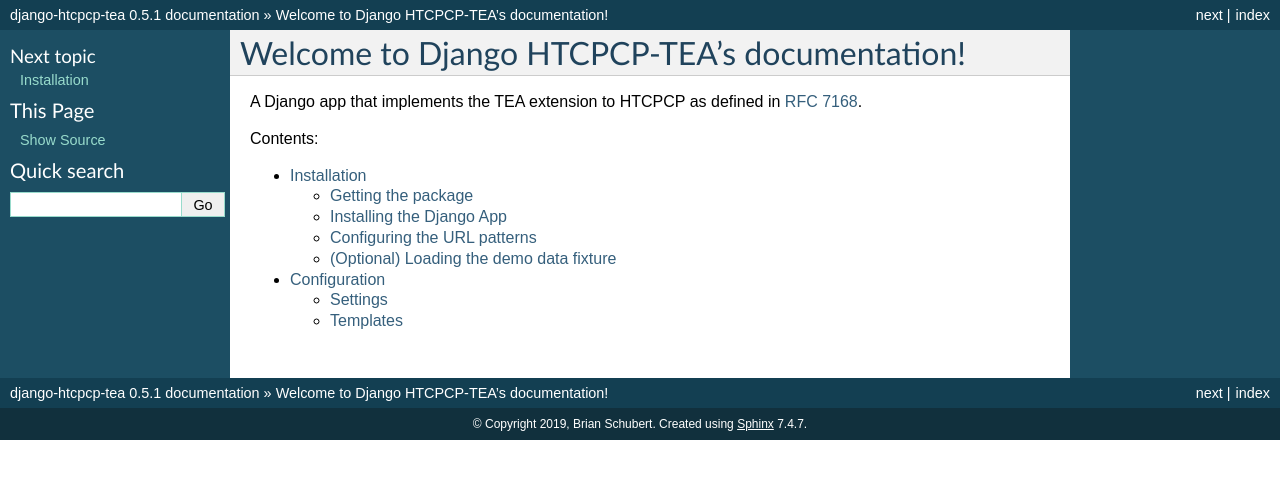
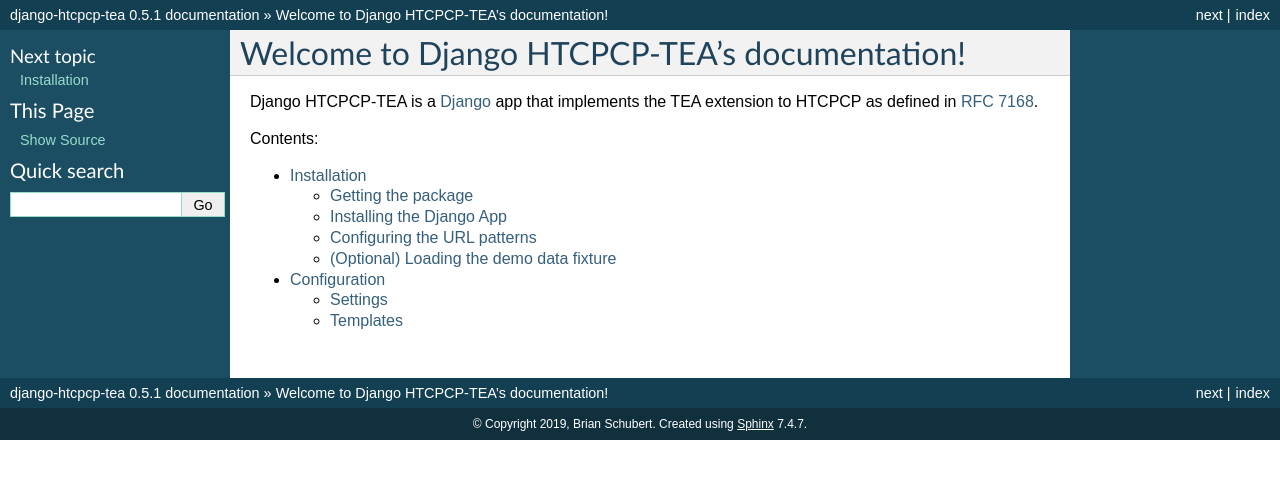
Before and after one commit to brianschubert/django-htcpcp-tea, a Sphinx documentation site: the page built from docs/index.rst, in a window 1280 px wide. Shown: the top 479 px of the page. Built offline with Sphinx 7.4.7, drawn with Linux system fonts in a browser that asks for light colours.

Commit message:
Update description in Sphinx documentation index

```diff
--- a/docs/index.rst
+++ b/docs/index.rst
@@ -5,9 +5,10 @@
 Welcome to Django HTCPCP-TEA's documentation!
 =============================================
 
-A Django app that implements the TEA extension to HTCPCP as defined in `RFC 7168`_.
+Django HTCPCP-TEA is a `Django`_ app that implements the TEA extension to HTCPCP as defined in `RFC 7168`_.
 
 .. _RFC 7168: https://tools.ietf.org/html/rfc7168
+.. _Django: https://www.djangoproject.com/
 
 .. toctree::
    :maxdepth: 2
```
